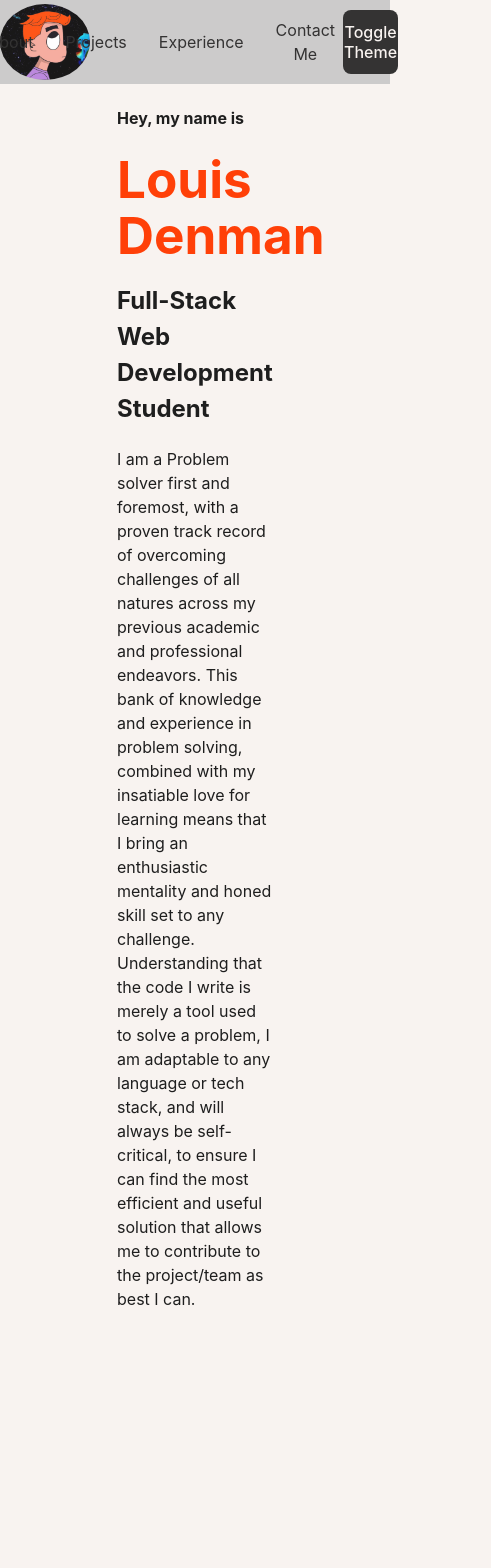
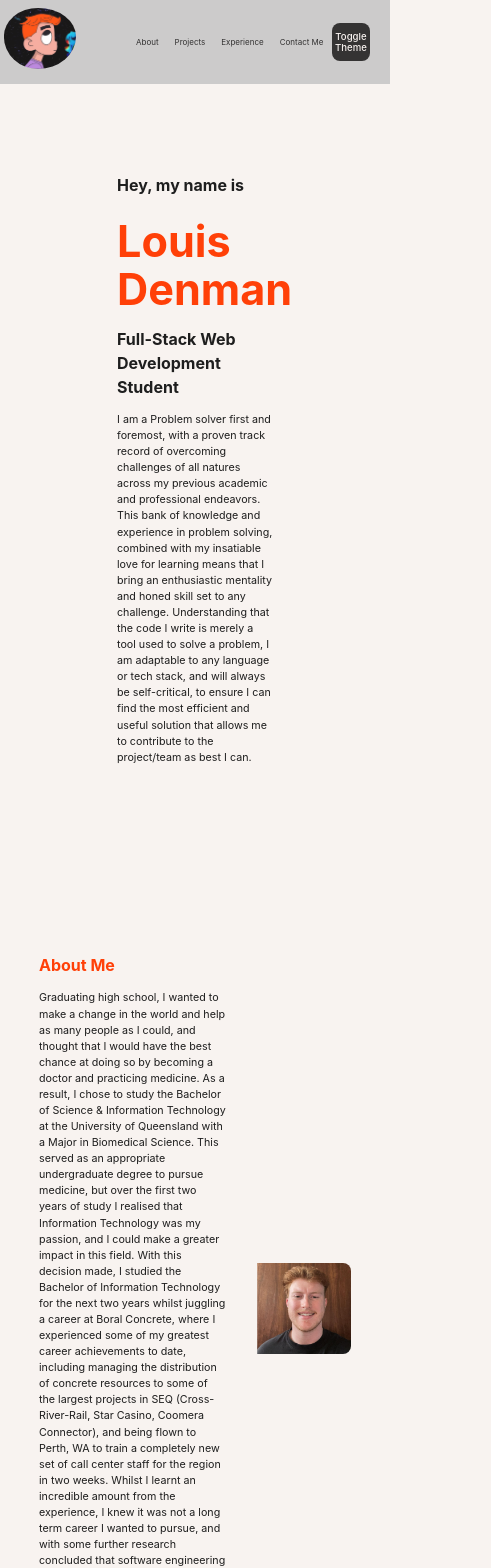
Before and after one commit to LouisMDenman/reactPortfolio, a React (Vite) app: page / in a window 390 px wide. Shown: the top 1568 px of the page, 491 px wide, since content can reach past the window. Built offline with nearby package versions, Linux system fonts and the light colour scheme; a web font is replaced by a local one.

Commit message:
implemented css to correctly scale website on different browser sizes

```diff
--- a/index.html
+++ b/index.html
@@ -2,12 +2,12 @@
 <html lang="en">
   <head>
     <meta charset="UTF-8" />
-    <link rel="icon" type="image/svg+xml" href="/vite.svg" />
+    <link rel="icon" type="image/svg+xml" href="src/assets/lil_uzi_me.png" />
     <link rel="preconnect" href="https://fonts.googleapis.com">
     <link rel="preconnect" href="https://fonts.gstatic.com" crossorigin>
     <link href="https://fonts.googleapis.com/css2?family=Tomorrow:ital,wght@0,100;0,200;0,300;0,400;0,500;0,600;0,700;0,800;0,900;1,100;1,200;1,300;1,400;1,500;1,600;1,700;1,800;1,900&display=swap" rel="stylesheet">
     <meta name="viewport" content="width=device-width, initial-scale=1.0" />
-    <title>Vite + React</title>
+    <title>LD Portfolio</title>
   </head>
   <body>
     <div id="root"></div>
--- a/src/index.css
+++ b/src/index.css
@@ -13,6 +13,10 @@
   text-rendering: optimizeLegibility;
   -webkit-font-smoothing: antialiased;
   -moz-osx-font-smoothing: grayscale;
+}
+
+html {
+  scroll-behavior: smooth;
 }
 
 a {
@@ -56,3 +60,21 @@ button:focus,
 button:focus-visible {
   outline: 4px auto -webkit-focus-ring-color;
 }
+
+@media screen and (max-width: 550px) {
+  h1 {
+    font-size: 2.7em;
+  }
+
+  h2 {
+    font-size: 1em;
+  }
+
+  h3 {
+    font-size: 0.67em;
+  }
+
+  p {
+    font-size: 0.67em;
+  }
+}
--- a/src/sections/About.jsx
+++ b/src/sections/About.jsx
@@ -3,12 +3,14 @@
 export function About() {
     return (
         <div id="aboutme">
-            <div id="aboutmeContent">
-                <h2 id="aboutmeHeader">About Me</h2>
-                <p> Graduating high school, I wanted to make a change in the world and help as many people as I could, and thought that I would have the best chance at doing so by becoming a doctor and practicing medicine. As a result, I chose to study the Bachelor of Science & Information Technology at the University of Queensland with a Major in Biomedical Science. This served as an appropriate undergraduate degree to pursue medicine, but over the first two years of study I realised that Information Technology was my passion, and I could make a greater impact in this field. With this decision made, I studied the Bachelor of Information Technology for the next two years whilst juggling a career at Boral Concrete, where I experienced some of my greatest career achievements to date, including managing the distribution of concrete resources to some of the largest projects in SEQ (Cross-River-Rail, Star Casino, Coomera Connector), and being flown to Perth, WA to train a completely new set of call center staff for the region in two weeks. Whilst I learnt an incredible amount from the experience, I knew it was not a long term career I wanted to pursue, and with some further research concluded that software engineering and web development was the space I wanted to be in. As a result, I enrolled in the Coder Academy Full-Stack Web Development Bootcamp, and will be an emerging graduate developer in 2025.
-                </p>
+            <div id="aboutmeSizing">
+                <div id="aboutmeContent">
+                    <h2 id="aboutmeHeader">About Me</h2>
+                    <p> Graduating high school, I wanted to make a change in the world and help as many people as I could, and thought that I would have the best chance at doing so by becoming a doctor and practicing medicine. As a result, I chose to study the Bachelor of Science & Information Technology at the University of Queensland with a Major in Biomedical Science. This served as an appropriate undergraduate degree to pursue medicine, but over the first two years of study I realised that Information Technology was my passion, and I could make a greater impact in this field. With this decision made, I studied the Bachelor of Information Technology for the next two years whilst juggling a career at Boral Concrete, where I experienced some of my greatest career achievements to date, including managing the distribution of concrete resources to some of the largest projects in SEQ (Cross-River-Rail, Star Casino, Coomera Connector), and being flown to Perth, WA to train a completely new set of call center staff for the region in two weeks. Whilst I learnt an incredible amount from the experience, I knew it was not a long term career I wanted to pursue, and with some further research concluded that software engineering and web development was the space I wanted to be in. As a result, I enrolled in the Coder Academy Full-Stack Web Development Bootcamp, and will be an emerging graduate developer in 2025.
+                    </p>
+                </div>
+                <img src="src/assets/profile_cropped.png" id="profilePic" />
             </div>
-            <img src="src/assets/profile_cropped.png" id="profilePic" />
         </div>
     )
 }
--- a/src/sections/Projects.jsx
+++ b/src/sections/Projects.jsx
@@ -10,7 +10,7 @@ export function Projects() {
                     <h3>Doldrum Disruptor</h3>
                     <p>Doldrum Disruptor is a website that is built with React, and makes use of the Bored API to generate activity suggestions based on a number of participants and categories. It was created within a week for the Coder Academy Hackathon 2024.
                     </p>
-                    <a id="link">https://github.com/LouisMDenman/doldrumDisruptor</a>
+                    <a class="link">https://github.com/LouisMDenman/doldrumDisruptor</a>
                 </div>
                 <img src="src/assets/dd.png" class="projectImg"/>
             </div>
@@ -20,7 +20,7 @@ export function Projects() {
                 <div class="projectContent">
                     <h3>Spotify Dashboard</h3>
                     <p>This spotify dashboard is another website that is built with React, and makes use of the spotify API to display the top 20 tracks from my personal account. The project involved learning more about account verification and validation, as well as the use of APIs.</p>
-                    <a id="link">https://github.com/LouisMDenman/spotifyDashboard</a>
+                    <a class="link">https://github.com/LouisMDenman/spotifyDashboard</a>
                 </div>
                 <img src="src/assets/sd.png" class="projectImg"/>
             </div>
@@ -30,7 +30,7 @@ export function Projects() {
                 <div class="projectContent">
                     <h3>Previous Portfolio</h3>
                     <p>This personal portfolio is made purely with HTML and CSS, and whilst slightly outdated was a foundational learning block for front-end development concepts. It has since been replaced, obviously, by this current portfolio which was built with React in Ubuntu OS.</p>
-                    <a id="link">https://github.com/LouisMDenman/portfolio</a>
+                    <a class="link">https://github.com/LouisMDenman/portfolio</a>
                 </div>
                 <img src="src/assets/pp.png" class="projectImg"/>
             </div>
--- a/src/styles/About.css
+++ b/src/styles/About.css
@@ -12,19 +12,26 @@
     align-items: center;
 }
 
+#aboutmeSizing {
+    margin: 0;
+    padding-left: 10%;
+    padding-right: 10%;
+    display: flex;
+    flex-direction: row;
+    text-align: left;
+    align-items: center;
+}
+
 #aboutmeContent {
     margin: 0;
     padding: 0;
-    width: 50%;
-    display: flex;
-    flex-direction: column;
-    text-align: left;
+    width: 60%;
 }
 
 #profilePic {
-    width: 25em;
-    height: auto;
-    padding-left: 5em;
+    width: 30%;
+    height: 30%;
+    padding-left: 10%;
     border-radius: 8px;
 }
 
--- a/src/styles/Contact.css
+++ b/src/styles/Contact.css
@@ -31,3 +31,15 @@
     margin-left: 1em;
     margin-right: 1em;
 }
+
+@media screen and (max-width: 550px) {
+    .contactimages {
+        height: 10em;
+        width: 10em;
+        object-fit: cover;
+        border-radius: 20%;
+        border: 1px solid #1e1e1e;
+        margin-left: 1em;
+        margin-right: 1em;
+    }
+}
--- a/src/styles/Navbar.css
+++ b/src/styles/Navbar.css
@@ -64,3 +64,79 @@ div > div > div > a {
     width: 4em;
     height: 4em;
 }
+
+@media screen and (max-width: 550px) {
+    #navbarLinks > a {
+      font-size: 0.7em;
+    }
+
+    #navimg {
+        margin: 0;
+        padding-left: 10%;
+        padding-top: 10%;
+        width: auto;
+        height: 80%;
+        border-radius: 50%;
+    }
+
+    #toggleTheme {
+        margin: 0;
+        padding: 0;
+        width: 4em;
+        height: 4em;
+        font-size: 0.6em;
+    }
+}
+
+@media screen and (max-width: 400px) {
+    #navbarLinks > a {
+      font-size: 0.5em;
+    }
+
+    #navimg {
+        margin: 0;
+        padding-left: 10%;
+        padding-top: 10%;
+        width: auto;
+        height: 80%;
+        border-radius: 50%;
+    }
+
+    #toggleTheme {
+        margin: 0;
+        padding: 0;
+        width: 4em;
+        height: 4em;
+        font-size: 0.6em;
+    }
+
+    #navbarLinks {
+        margin: 0;
+        padding: 0;
+        width: 75%;
+        height: 100%;
+        display: flex;
+        justify-content: right;
+        align-items: center;
+    }
+
+    #themeButton {
+        margin: 0;
+        padding-right: 5%;
+        width: 10%;
+        height: 100%;
+        display: flex;
+        justify-content: center;
+        align-items: center;
+    }
+}
+
+@media screen and (max-height: 645px) {
+    #toggleTheme {
+        margin: 0;
+        padding: 0;
+        width: 3.5em;
+        height: 3.5em;
+        font-size: 0.8em;
+    }
+}
--- a/src/styles/Projects.css
+++ b/src/styles/Projects.css
@@ -37,7 +37,7 @@
     border-radius: 8px;
 }
 
-#link {
+.link {
     margin: 0;
     padding: 0;
 }
@@ -45,3 +45,9 @@
 #projectsHeader {
     color: #ff4008;
 }
+
+@media screen and (max-width: 550px) {
+    .link {
+        font-size: 0.67em;
+    }
+}
```
